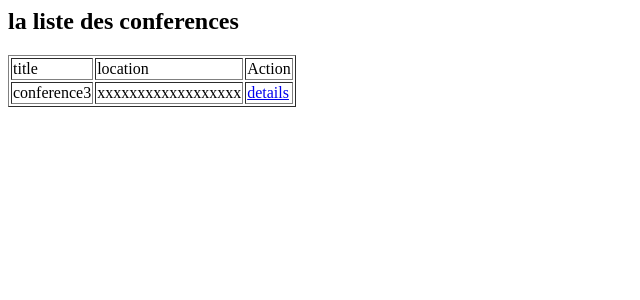
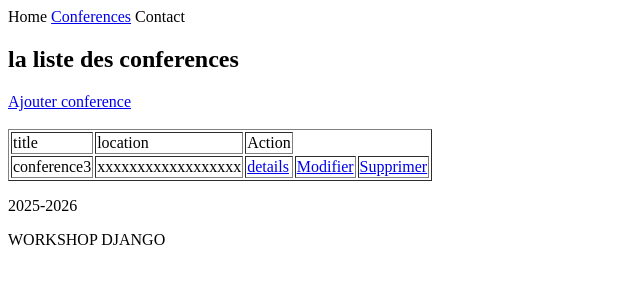
Before and after one commit to issaouirihab/Workshop_PFW, a Django app: page /conferences/liste/ in a window 1280 px wide. Shown: the top 300 px of the page, without its empty margins (0-640 px from the left). Run offline with Django 5.2, Linux system fonts and the light colour scheme; data comes from the database, SQL or seed files in the repository; both versions use the stored data as it was after the commit.

Commit message:
Create_update_deleteViews

```diff
--- a/GestionConference/ConferenceApp/urls.py
+++ b/GestionConference/ConferenceApp/urls.py
@@ -5,6 +5,9 @@ urlpatterns = [
     #path("liste/",view=views.all_conferences,name="list_conferences"),
     path("liste/",conferencelist.as_view(),name="list_conferences"),
     path("details/<int:pk>/",conferenceDetails.as_view(),name="details_conference"),
+    path("form/",conferenceCreate.as_view(),name="conference_add"),
+    path("<int:pk>/edit/",conferenceUpdate.as_view(),name="conference_edit"),
+    path("<int:pk>/delete/",conferenceDelete.as_view(),name="conference_delete"),
 
 
 
--- a/GestionConference/ConferenceApp/views.py
+++ b/GestionConference/ConferenceApp/views.py
@@ -1,7 +1,9 @@
 from django.shortcuts import render
 from .models import Conference
-from django.views.generic import ListView,DetailView
-
+from django.views.generic import ListView,DetailView,CreateView,UpdateView
+from django.views.generic import DeleteView
+from django.urls import reverse_lazy
+from .forms import ConferenceModel
 def all_conferences(request):
     conferences=Conference.objects.all()
     return render(request,'conference/list.html',{"liste":conferences })
@@ -14,9 +16,23 @@ class conferenceDetails(DetailView):
     model=Conference
     context_object_name='conference'
     template_name='conference/details.html'
+class conferenceCreate(CreateView):
+    model=Conference
+    template_name='conference/conference_form.html'
+    #fields="__all__" on fait le negliger pour utiliser le forms.py
+    form_class=ConferenceModel
 
-
-
+    success_url=reverse_lazy("list_conferences")
+class conferenceUpdate(UpdateView):
+    model=Conference
+    template_name='conference/conference_form.html'
+    #fields="__all__"
+    form_class=ConferenceModel
+    success_url=reverse_lazy("list_conferences")
+class conferenceDelete(DeleteView):
+    model=Conference
+    template_name='conference/conference_confirm_delete.html'
+    success_url=reverse_lazy("list_conferences")
 
 
 
--- /dev/null
+++ b/GestionConference/GestionConference/Templates/base.html
@@ -0,0 +1,18 @@
+<html>
+<body>
+<nav>
+  <a>Home</a>
+  <a href="{% url 'list_conferences' %}">Conferences</a>
+  <a>Contact</a>
+</nav>
+<div>
+    {% block content %}
+    {% endblock %}
+</div>
+<footer>
+    <p>2025-2026</p>
+    <p>WORKSHOP DJANGO</p>
+</footer>
+</body>
+
+</html>
--- a/GestionConference/GestionConference/Templates/conference/details.html
+++ b/GestionConference/GestionConference/Templates/conference/details.html
@@ -1,6 +1,10 @@
+{% extends "base.html" %}
+{% block content %}
 <h1>{{conference.name}}</h1>
 <h1>{{conference.description}}</h1>
 <h1>{{conference.location}}</h1>
 <h1>{{conference.theme}}</h1>
 <h1>{{conference.start_date}}</h1>
 <h1>{{conference.end_date}}</h1>
+<a href="{% url 'list_conferences' %}">Retour à la liste des conferences</a>
+{% endblock %}
--- a/GestionConference/GestionConference/Templates/conference/list.html
+++ b/GestionConference/GestionConference/Templates/conference/list.html
@@ -1,4 +1,7 @@
+{% extends "base.html" %}
+{% block content %}
 <h2>la liste des conferences </h2>
+<a href="{% url 'conference_add' %}">Ajouter conference </a>
 <table border="1">
     <tr>
         <td>title</td>
@@ -10,8 +13,11 @@
     <tr>
         <td>{{c.name}}</td>
         <td>{{c.location}}</td>
-         <td ><a href="{% url 'details_conference' c.pk %}">details</a></td>
 
+         <td ><a href="{% url 'details_conference' c.pk %}">details</a></td> <br>
+          <td ><a href="{% url 'conference_edit' c.pk %}">Modifier</a></td> <br>
+        <td ><a href="{% url 'conference_delete' c.pk %}">Supprimer</a></td>
     </tr>
 {% endfor %}
 </table>
+{% endblock %}
```
Also changed, not shown: GestionConference/ConferenceApp/forms.py (added, +20 -0 lines), GestionConference/GestionConference/Templates/conference/conference_confirm_delete.html (added, +10 -0 lines), GestionConference/GestionConference/Templates/conference/conference_form.html (added, +14 -0 lines), GestionConference/db.sqlite3.
